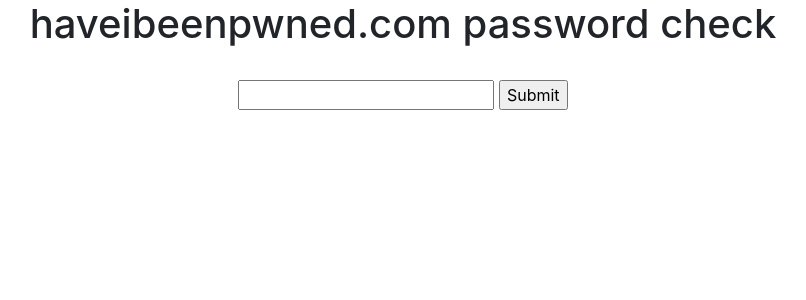
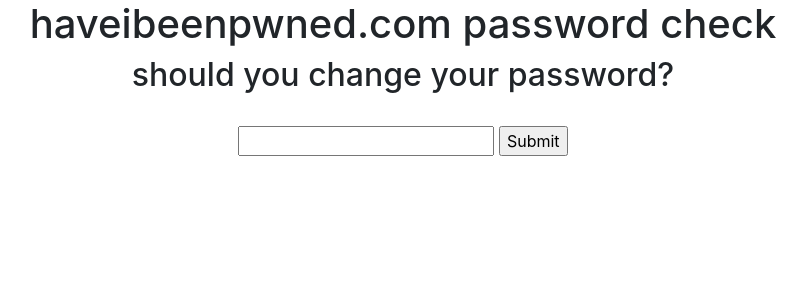
Before and after one commit to jmaggart22/checkpw, a Django app: page / in a window 1280 px wide. Shown: the top 300 px of the page, without its empty margins (237-1043 px from the left). Run offline with Django 5.2, Linux system fonts and the light colour scheme.

Commit message:
breach info

```diff
--- a/myapp/templates/myapp/index.html
+++ b/myapp/templates/myapp/index.html
@@ -2,7 +2,8 @@
 
 {% block body %}
 <center>
-	<h1>haveibeenpwned.com password check</h1><br>
+	<h1>haveibeenpwned.com password check</h1>
+	<h2>should you change your password?</h2><br>
 <form method="POST">
 
 	{% csrf_token %}
@@ -12,5 +13,6 @@
 </form>
   <br><pre>{{ inputbox }}</pre>
   <br><pre>{{ pwnedornot }}</pre>
+  <br><pre>{{ breachnum }}</pre>
 </center>
 {% endblock %}
--- a/myapp/views.py
+++ b/myapp/views.py
@@ -19,11 +19,20 @@
          data = response.text
          response.raise_for_status()
 
+         lines = data.split('\n')
+         total = 0
+         #get total breach
+         for line in lines:
+             split = line.split(":")
+             total += int(split[1])
+
          #check rest of string
          if hexa[5:] in data:
              context['pwnedornot'] = "You have been pwned!"
+             context['breachnum'] = f"Your password appears a total of {total} times in breached data!\nYou should consider changing your password."
          else:
-             context['pwnedornot'] = f"You have not been pwned\n\n"+data
+             context['pwnedornot'] = f"You have not been pwned\n\n"
+
        except requests.exceptions.RequestException as e:
                context['pwnedornot'] = f"{e}"
 
```
